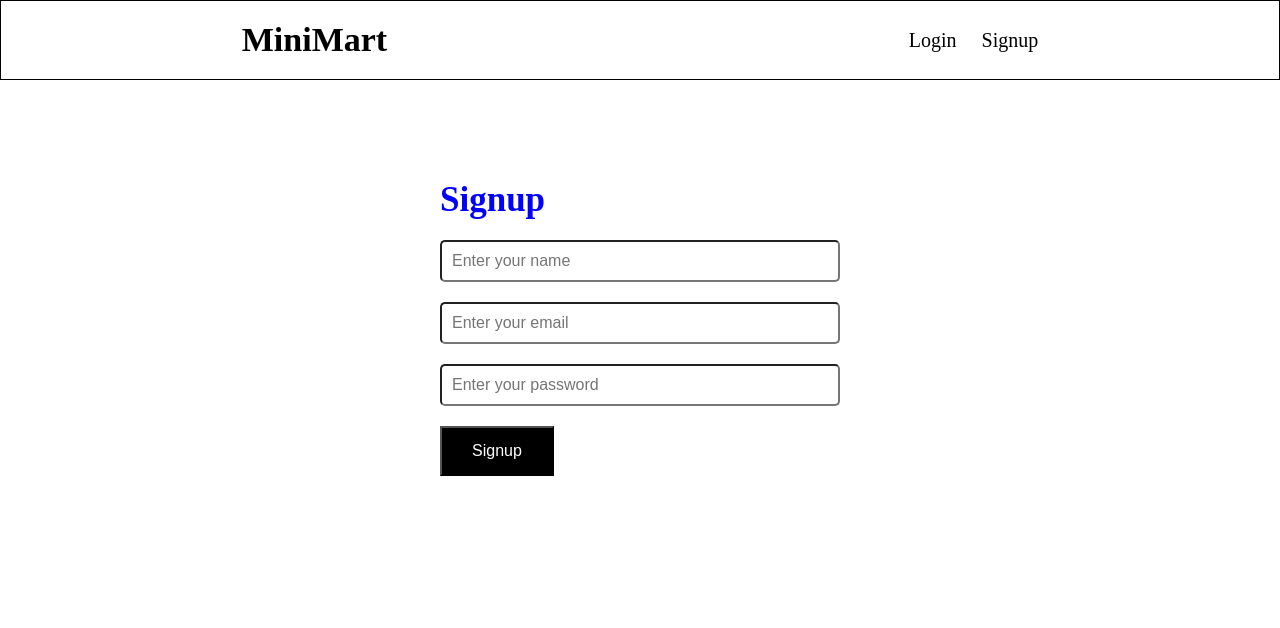
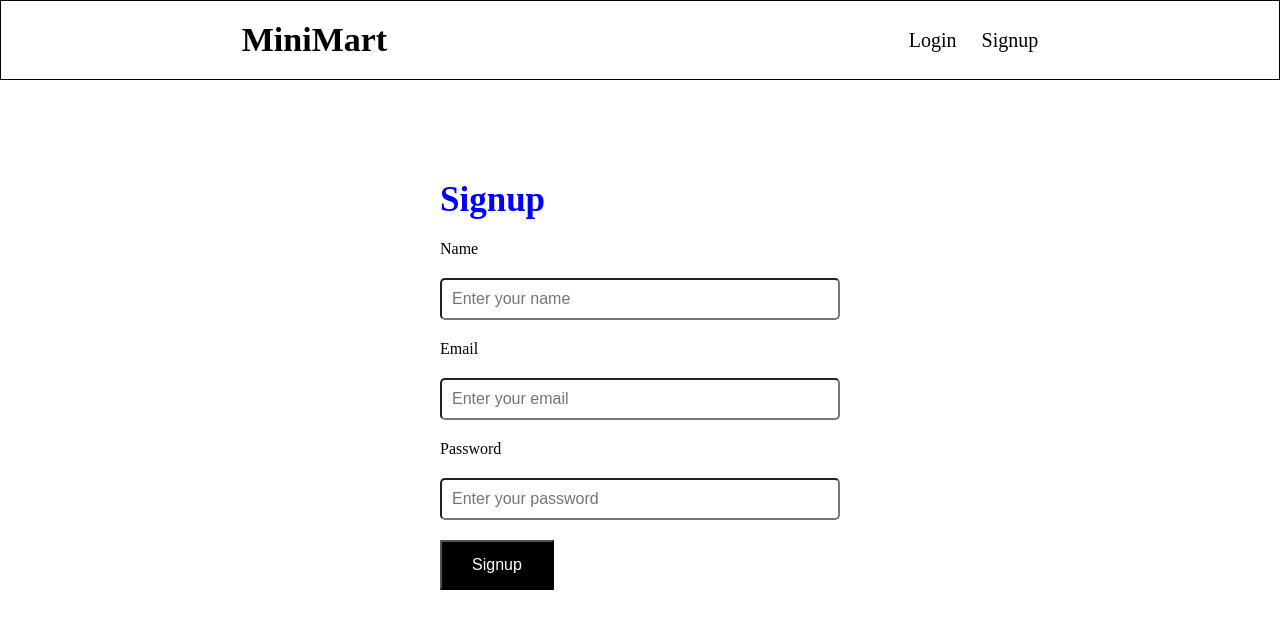
Before and after one commit to IblameNavin/MiniMart, a React app: page /signup in a window 1280 px wide. Shown: the top 628 px of the page. Built offline with nearby package versions, Linux system fonts and the light colour scheme; the HTML template or start-up script is replaced by a standard one.

Commit message:
Labels added in SignUp Form

```diff
--- a/src/pages/Signup/SignUp.jsx
+++ b/src/pages/Signup/SignUp.jsx
@@ -39,8 +39,11 @@
 
              <form onSubmit={handleSubmit} className={styles.container}>
              <h2 className={styles.h2}>Signup</h2>
+             <label htmlFor="name" name = "name">Name</label>
              <input className={styles.input} type="text" placeholder="Enter your name" value={name} onChange={(e)=>setName(e.target.value)} />
+                          <label htmlFor="email" name = "email">Email</label>
              <input className={styles.input} type="email" placeholder="Enter your email" value={email} onChange={(e)=>setEmail(e.target.value)} />
+                          <label htmlFor="password" name = "password">Password</label>
              <input className={styles.input} type="password" placeholder="Enter your password" value={password} onChange={(e)=>setPassword(e.target.value)} />
              <div className={styles.btnWrapper}>
              <button className={styles.button}>Signup</button>
```
